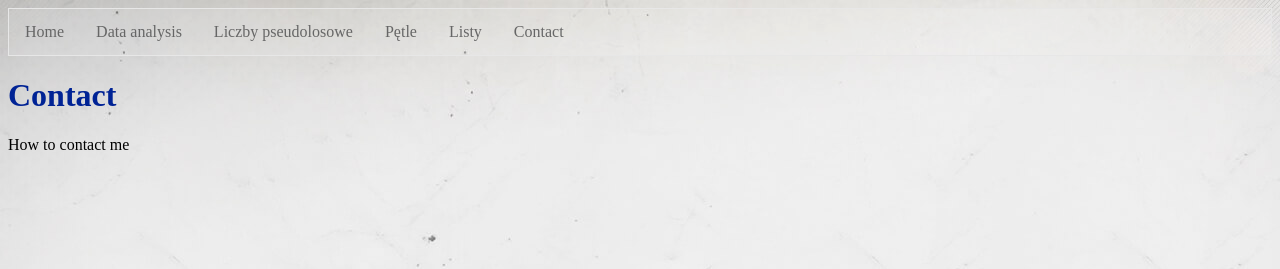
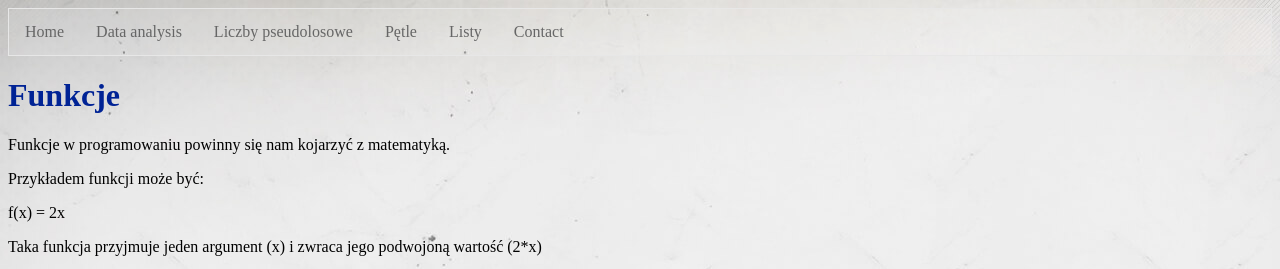
Before and after one commit to MackowiakJ/projektkck, a Django app: page /contact/ in a window 1280 px wide. Shown: the top 269 px of the page. Run offline with Django 3.2, Linux system fonts and the light colour scheme.

Commit message:
Update contact.html

```diff
--- a/django_css/uploads/templates/contact.html
+++ b/django_css/uploads/templates/contact.html
@@ -1,7 +1,23 @@
 {% extends 'base.html' %}
 
 {% block content %}
-    <h1>Contact</h1>
+    <h1>Funkcje</h1>
 
-    <p>How to contact me</p>
+    <p>Funkcje w programowaniu powinny się nam kojarzyć z matematyką.</p>
+    <p> Przykładem funkcji może być:</p>
+    <p>f(x) = 2x</p>
+    <p>  Taka funkcja przyjmuje jeden argument (x) i zwraca jego podwojoną wartość (2*x)</p>
+    <img src="/static/img/1.jpg">
+
+    <p>Definicję funkcji zaczynamy od "def", następnie podajemy jej nazwę</p>
+    <img src="/static/img/2.jpg">
+
+    <p>Aby funkcja zwróciła wartość należy użyć słowa "return"</p>
+
+    <p>Warto również umieszczać informacje (zakomentować) o funkcji na początku funkcji, o tym o funkcja robi lub do czego służy</p>
+    <img src="/static/img/3.jpg">
+
+    <p>Jeszcze jeden przykład funkcji</p>
+    <img src="/static/img/4.jpg">
+
 {% endblock %}
```
